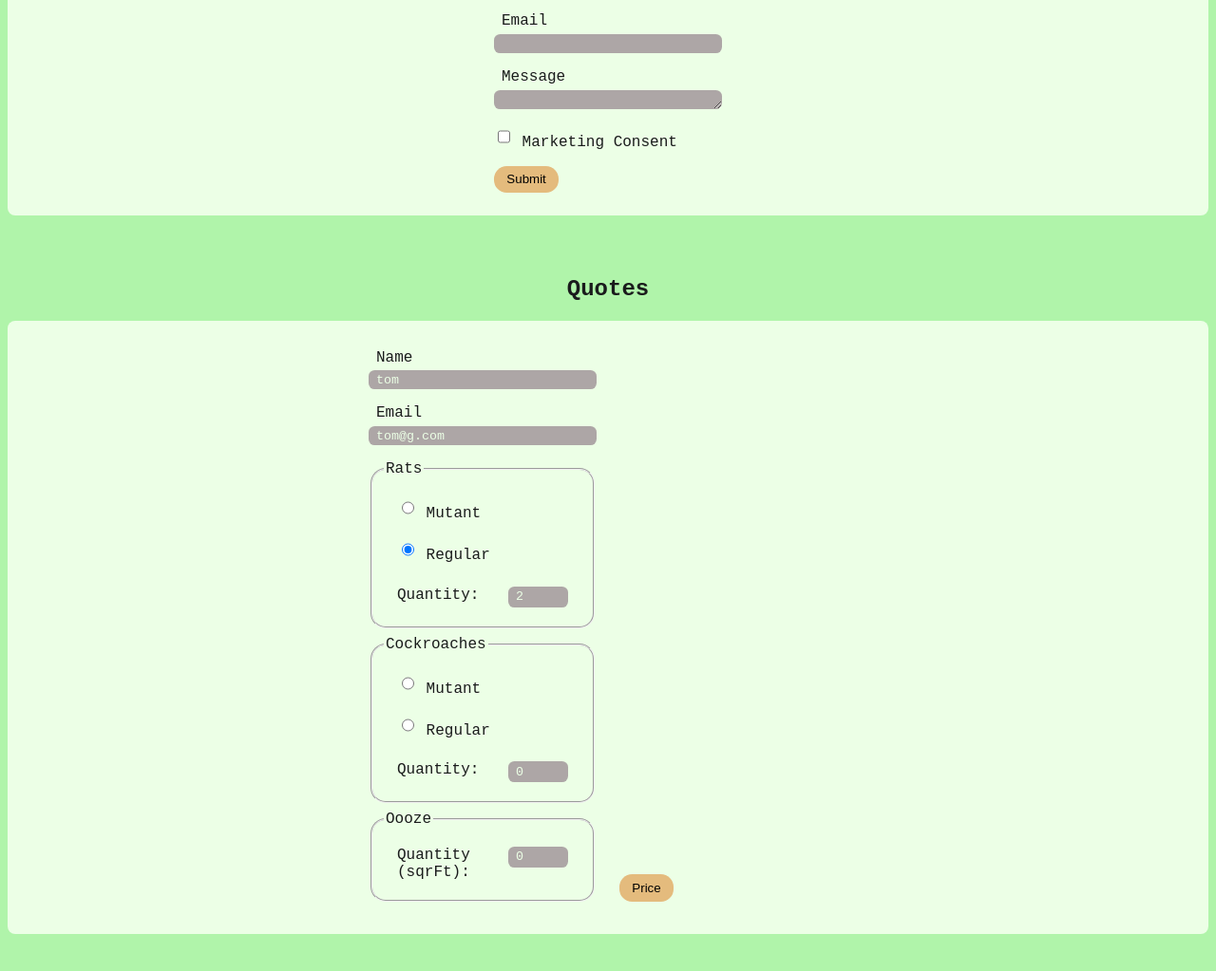
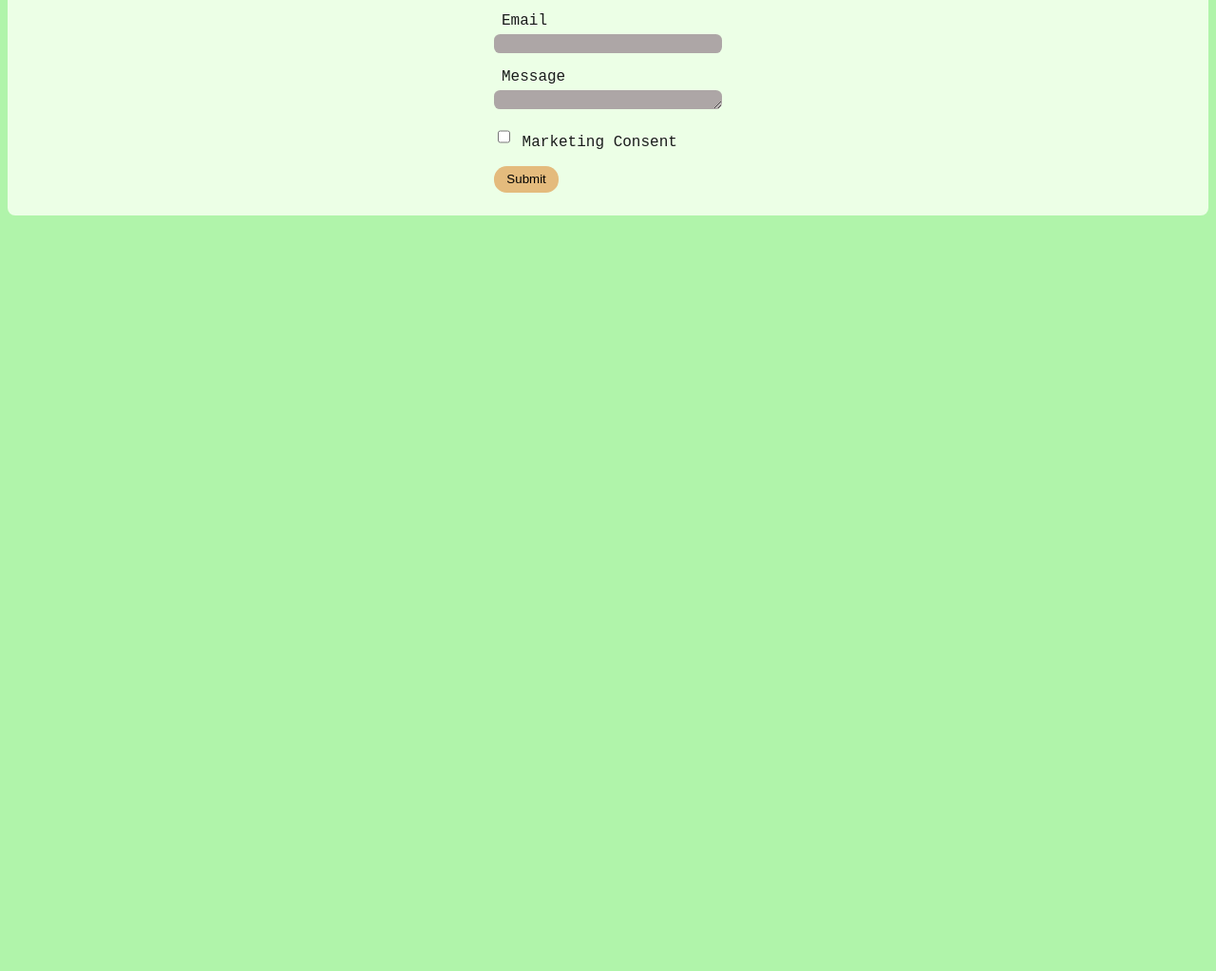
Before and after one commit to fac27/FAC-webAgency, a plain HTML site: page index.html in a window 1280 px wide. Shown: the part 2303-3326 px from the top of the page at 95% size. After the commit the page ends 2594 px from the top, so only its background shows below. Drawn offline with Linux system fonts and the light colour scheme.

Commit message:
commenting js

```diff
--- a/index.html
+++ b/index.html
@@ -203,7 +203,7 @@
                 </div>
             </form>
         </section>
-        <section id="quote" class="full-width" style="display: block;">
+        <section id="quote" class="full-width" style="display: none;">
             <h2 class="figure__title center_text">Quotes</h2>
             <form id="contact" class="full-width card card--secondary form__grid_on-desktop"
                 onsubmit="givePrice(event)">
@@ -214,7 +214,8 @@
                             class="form--fields full-width"
                             id="name"
                             name="name"
-                            type="text" value='tom' required/>
+                            type="text"
+                            required/>
                     </div>
                     <div class="stack-xs center fieldset__no-border">
                         <label class="form--labels" for="email">Email</label>
@@ -223,7 +224,6 @@
                             id="email"
                             name="email"
                             type="email"
-                            value='tom@g.com'
                             required/>
                     </div>
                 </fieldset>
@@ -244,8 +244,7 @@
                                     type="radio"
                                     name="rat"
                                     value="ratR"
-                                    id="ratR"
-                                    checked="true">
+                                    id="ratR">
                                 <label for="ratR">Regular </label>
                             </div>
                         </fieldset>
@@ -255,7 +254,7 @@
                             <label id="labelQuantity1" for="quantity1">
                                 Quantity: </label>
                             <input class="form--fields" type="number"
-                                name="quantity" value="2"
+                                name="quantity" value="0"
                                 id="quantity1" min="0" max="200" size="3ex">
                         </fieldset>
                     </fieldset>
--- a/scripts.js
+++ b/scripts.js
@@ -21,6 +21,7 @@ function openPest(evt, pestName) {
     evt.currentTarget.className += " active";
 };
 
+
 // onsubmit give the total price given how many of each type of bug.
 function givePrice(event) {
     // stops refresh
@@ -39,8 +40,10 @@ function givePrice(event) {
     // change sidemenu values doesnt work if you submitted in mobile then use desktop, have to press submit on desktop
     // check sidemenu is visible/media
     if (window.matchMedia('(min-width: 600px)').matches) {
+        // check which items are in basket (have a price)
         if (ratPrice != 0) {
             var span = document.getElementsByTagName('span')[0];
+            // make visible
             span.style.display = 'block';
             if (elements.rat.value == 'ratM') {
                 span.children[0].innerHTML = 'Rats (mutated)';
@@ -53,6 +56,7 @@ function givePrice(event) {
         };
         if (cockPrice != 0) {
             var span = document.getElementsByTagName('span')[1];
+            // make visible
             span.style.display = 'block';
             if (elements.cock.value == 'cockM') {
                 span.children[0].innerHTML = 'Cockroaches (mutated)';
@@ -65,6 +69,7 @@ function givePrice(event) {
         };
         if (oozePrice != 0) {
             var span = document.getElementsByTagName('span')[2];
+            // make visible
             span.style.display = 'block';
             span.children[1].innerHTML = '£3000 x ' + elements.quantity3.value;
             span.children[2].innerHTML = 'Total = £' + cockPrice;
@@ -76,6 +81,7 @@ function givePrice(event) {
 };
 
 
+// swith visibility between quote and contact forms
 function toggleForms(show, hide) {
     document.getElementById(show).style.display = 'block';
     document.getElementById(hide).style.display = 'none';
```
